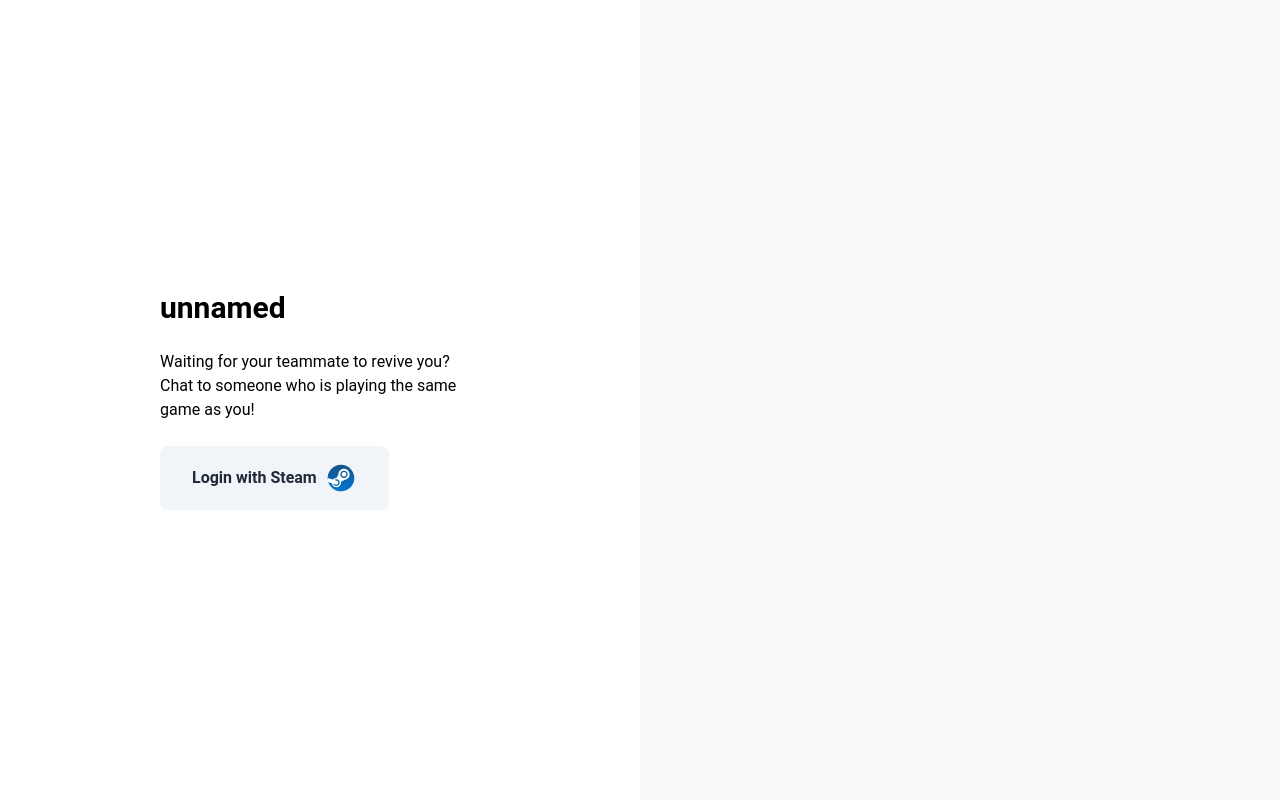
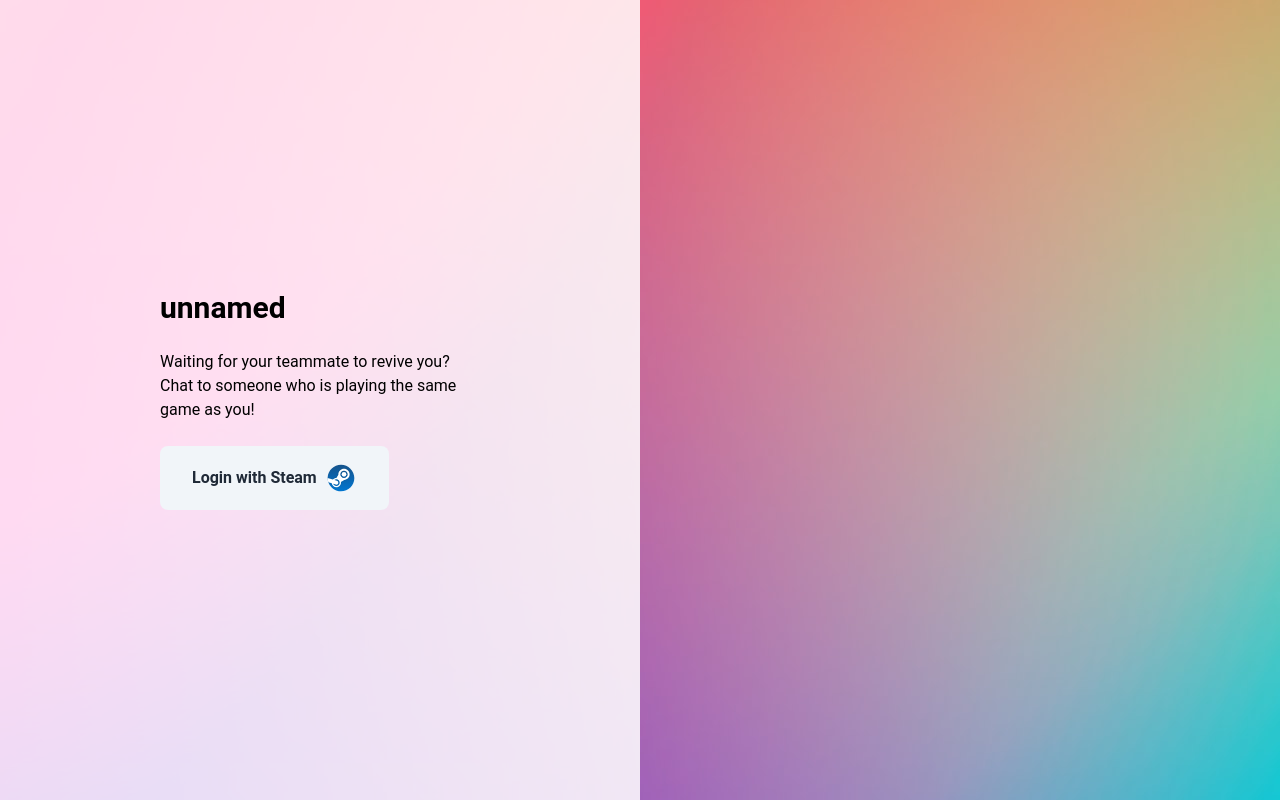
Before and after one commit to k9mil/amigo, a Flask app: page / in a window 1280 px wide. Run offline with Flask 2, Linux system fonts and the light colour scheme.

Commit message:
feat: added background img + blur

```diff
--- /dev/null
+++ b/unnamed/static/other.css
@@ -0,0 +1,3 @@
+.background-transparent {
+    background-color: rgba(255, 255, 255, 0.85);
+}
--- a/unnamed/static/tw.css
+++ b/unnamed/static/tw.css
@@ -472,6 +472,10 @@ Ensure the default browser behavior of the `hidden` attribute.
   position: static;
 }
 
+.z-10 {
+  z-index: 10;
+}
+
 .mb-8 {
   margin-bottom: 2rem;
 }
@@ -518,6 +522,75 @@ Ensure the default browser behavior of the `hidden` attribute.
 
 .max-w-xs {
   max-width: 20rem;
+}
+
+@-webkit-keyframes pulse {
+  50% {
+    opacity: .5;
+  }
+}
+
+@keyframes pulse {
+  50% {
+    opacity: .5;
+  }
+}
+
+.animate-pulse {
+  -webkit-animation: pulse 2s cubic-bezier(0.4, 0, 0.6, 1) infinite;
+          animation: pulse 2s cubic-bezier(0.4, 0, 0.6, 1) infinite;
+}
+
+@-webkit-keyframes bounce {
+  0%, 100% {
+    transform: translateY(-25%);
+    -webkit-animation-timing-function: cubic-bezier(0.8,0,1,1);
+            animation-timing-function: cubic-bezier(0.8,0,1,1);
+  }
+
+  50% {
+    transform: none;
+    -webkit-animation-timing-function: cubic-bezier(0,0,0.2,1);
+            animation-timing-function: cubic-bezier(0,0,0.2,1);
+  }
+}
+
+@keyframes bounce {
+  0%, 100% {
+    transform: translateY(-25%);
+    -webkit-animation-timing-function: cubic-bezier(0.8,0,1,1);
+            animation-timing-function: cubic-bezier(0.8,0,1,1);
+  }
+
+  50% {
+    transform: none;
+    -webkit-animation-timing-function: cubic-bezier(0,0,0.2,1);
+            animation-timing-function: cubic-bezier(0,0,0.2,1);
+  }
+}
+
+.animate-bounce {
+  -webkit-animation: bounce 1s infinite;
+          animation: bounce 1s infinite;
+}
+
+@-webkit-keyframes ping {
+  75%, 100% {
+    transform: scale(2);
+    opacity: 0;
+  }
+}
+
+@keyframes ping {
+  75%, 100% {
+    transform: scale(2);
+    opacity: 0;
+  }
+}
+
+.animate-ping {
+  -webkit-animation: ping 1s cubic-bezier(0, 0, 0.2, 1) infinite;
+          animation: ping 1s cubic-bezier(0, 0, 0.2, 1) infinite;
 }
 
 .flex-col {
@@ -580,6 +653,26 @@ Ensure the default browser behavior of the `hidden` attribute.
   background-color: rgb(241 245 249 / var(--tw-bg-opacity));
 }
 
+.bg-cover {
+  background-size: cover;
+}
+
+.bg-auto {
+  background-size: auto;
+}
+
+.bg-fixed {
+  background-attachment: fixed;
+}
+
+.bg-center {
+  background-position: center;
+}
+
+.bg-no-repeat {
+  background-repeat: no-repeat;
+}
+
 .fill-current {
   fill: currentColor;
 }
@@ -637,6 +730,11 @@ Ensure the default browser behavior of the `hidden` attribute.
   color: rgb(31 41 55 / var(--tw-text-opacity));
 }
 
+.blur-3xl {
+  --tw-blur: blur(64px);
+  filter: var(--tw-blur) var(--tw-brightness) var(--tw-contrast) var(--tw-grayscale) var(--tw-hue-rotate) var(--tw-invert) var(--tw-saturate) var(--tw-sepia) var(--tw-drop-shadow);
+}
+
 .transition {
   transition-property: color, background-color, border-color, fill, stroke, opacity, box-shadow, transform, filter, -webkit-text-decoration-color, -webkit-backdrop-filter;
   transition-property: color, background-color, border-color, text-decoration-color, fill, stroke, opacity, box-shadow, transform, filter, backdrop-filter;
--- a/unnamed/templates/base/base.html
+++ b/unnamed/templates/base/base.html
@@ -4,9 +4,10 @@
     <meta charset="UTF-8">
     <meta name="viewport" content="width=device-width, initial-scale=1.0">
     <link rel="stylesheet" href="{{ url_for('static', filename='tw.css') }}">
+    <link rel="stylesheet" href="{{ url_for('static', filename='other.css') }}">
     <title>Base Template</title>
 </head>
-<body class="w-screen h-screen overflow-x-hidden">
+<body>
     {% block body %}
     {% endblock %}
 </body>
--- a/unnamed/templates/index.html
+++ b/unnamed/templates/index.html
@@ -1,7 +1,7 @@
 {% extends "./base/base.html" %}
 {% block body %}
-    <div class="flex w-screen h-screen">
-        <div class="flex flex-col w-full h-screen bg-white items-center justify-center">
+    <div class="flex w-screen h-screen bg-auto bg-no-repeat bg-center bg-fixed" style="background-image: url('/static/img/landing__gradient.jpg')">
+        <div class="flex flex-col w-full h-screen items-center justify-center background-transparent">
             <div class="items-center justify-center space-y-6">
                 <div class="div">
                     <h1 class="font-bold text-3xl">unnamed</h1>
@@ -17,7 +17,7 @@
                 </div>
             </div>
         </div>
-        <div class="flex w-full h-screen bg-slate-50">
+        <div class="flex w-full h-screen">
 
         </div>
     </div>
```
Also changed, not shown: unnamed/main/routes.py (line endings or trailing spaces), unnamed/static/img/landing__gradient.jpg (added).
